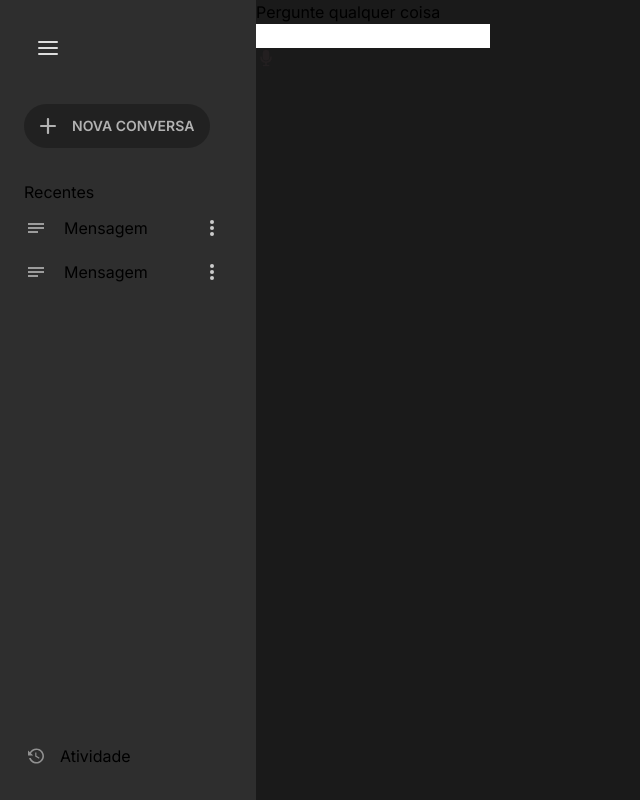
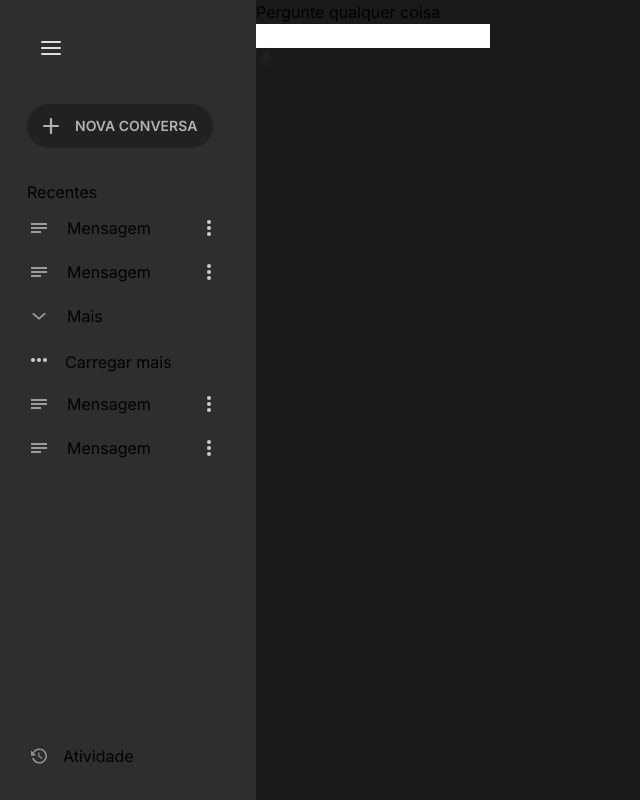
Before and after one commit to Leozinho2831/ChatBot, a website: page index.html in a window 1280 px wide. Shown: the whole page, without its empty margins (0-640 px from the left). Drawn offline with Linux system fonts and the light colour scheme.

Commit message:
style open more history

```diff
--- a/index.html
+++ b/index.html
@@ -10,19 +10,19 @@
     <title>ChatBot</title>
 </head>
 <body class="font-inter grid grid-cols-[minmax(250px,20%)_auto] grid-rows-1 min-h-screen">
-    <header class="grid grid-rows-[auto_auto_auto_1fr] gap-8 py-6 bg-gray-900">
+    <header class="grid grid-rows-[auto_auto_auto_1fr] gap-8 p-[3px] py-6 bg-gray-900">
         <div class="px-6 space-y-5">
             <figure class="inline-flex items-center justify-center w-12 h-12 !p-0 hoverBg">
                 <img src="src/images/menu.svg" alt="menu">
             </figure>
         </div>
         <div class="px-6">
-            <button class="uppercase font-semibold text-sm text-gray-400 flex items-center gap-4 px-4 py-3 bg-gray-950/60 rounded-full">
+            <button class="uppercase font-semibold text-sm text-gray-400 flex items-center gap-4 px-4 py-3 bg-gray-950/60 rounded-full hover:bg-gray-950">
                 <img class="w-4 h-4" src="src/images/plus.svg" alt="Sinal de mais">
                 <p>Nova conversa</p>
             </button>
         </div>
-        <nav class="overflow-y-auto max-h-[300px] px-3 space-y-1">
+        <nav class="overflow-y-auto max-h-[300px] px-3 space-y-1 scrollable">
             <h2 class="px-3">Recentes</h2>
             <div class="flex items-center gap-5 cursor-pointer hoverBg">
                 <!-- o tema da conversa -->
@@ -48,6 +48,69 @@
                     <img src="src/images/options.svg" alt="options">
                 </figure>
             </div>
+            <div class="flex items-center gap-5 cursor-pointer hoverBg">
+                <img class="w-4 h-4" src="src/images/arrow-menu.svg" alt="Mais">
+                <!-- abrir mais histórico -->
+                <p>Mais</p>
+            </div>
+            <!-- colocar block por js quando houver mais de 5 histórico -->
+            <div class="hidden space-y-1">
+                <div class="flex items-center gap-5 cursor-pointer hoverBg">
+                    <!-- o tema da conversa -->
+                    <div class="space-y-[2px] *:w-4 *:h-[2px] *:bg-gray-500">
+                        <div></div>
+                        <div></div>
+                        <div class="!w-[10px]"></div>
+                    </div>
+                    <p class="flex-1">Mensagem</p>
+                    <figure class="inline-flex items-center justify-center w-8 h-8 !p-0 hoverBg">
+                        <img src="src/images/options.svg" alt="options">
+                    </figure>
+                </div>
+                <div class="flex items-center gap-5 cursor-pointer hoverBg">
+                    <!-- o tema da conversa -->
+                    <div class="space-y-[2px] *:w-4 *:h-[2px] *:bg-gray-500">
+                        <div></div>
+                        <div></div>
+                        <div class="!w-[10px]"></div>
+                    </div>
+                    <p class="flex-1">Mensagem</p>
+                    <figure class="inline-flex items-center justify-center w-8 h-8 !p-0 hoverBg">
+                        <img src="src/images/options.svg" alt="options">
+                    </figure>
+                </div>
+            </div>
+            <div class="space-y-1 flex items-center gap-6 cursor-pointer hoverBg">
+                <img class="rotate-90 ml-[6px]" src="src/images/options.svg" alt="Carregar mais">
+                <p>Carregar mais</p>
+            </div>
+            <!-- colocar block por js quando houver mais de 10 histórico para carregar tudo -->
+            <div class="space-y-1">
+                <div class="flex items-center gap-5 cursor-pointer hoverBg">
+                    <!-- o tema da conversa -->
+                    <div class="space-y-[2px] *:w-4 *:h-[2px] *:bg-gray-500">
+                        <div></div>
+                        <div></div>
+                        <div class="!w-[10px]"></div>
+                    </div>
+                    <p class="flex-1">Mensagem</p>
+                    <figure class="inline-flex items-center justify-center w-8 h-8 !p-0 hoverBg">
+                        <img src="src/images/options.svg" alt="options">
+                    </figure>
+                </div>
+                <div class="flex items-center gap-5 cursor-pointer hoverBg">
+                    <!-- o tema da conversa -->
+                    <div class="space-y-[2px] *:w-4 *:h-[2px] *:bg-gray-500">
+                        <div></div>
+                        <div></div>
+                        <div class="!w-[10px]"></div>
+                    </div>
+                    <p class="flex-1">Mensagem</p>
+                    <figure class="inline-flex items-center justify-center w-8 h-8 !p-0 hoverBg">
+                        <img src="src/images/options.svg" alt="options">
+                    </figure>
+                </div>
+            </div>
         </nav>
         <div class="self-end px-3">
             <figure class="flex items-center gap-4 cursor-pointer hoverBg">
```
Also changed, not shown: src/output.css.
